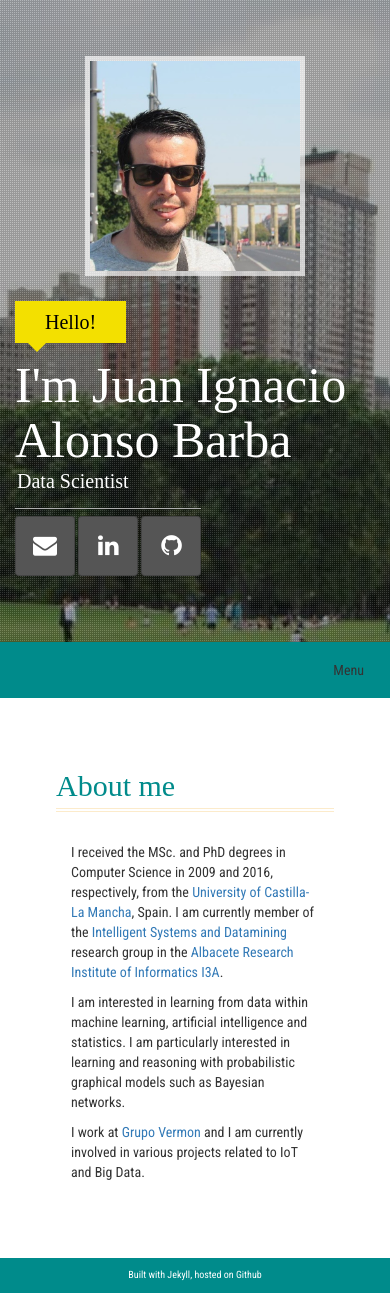
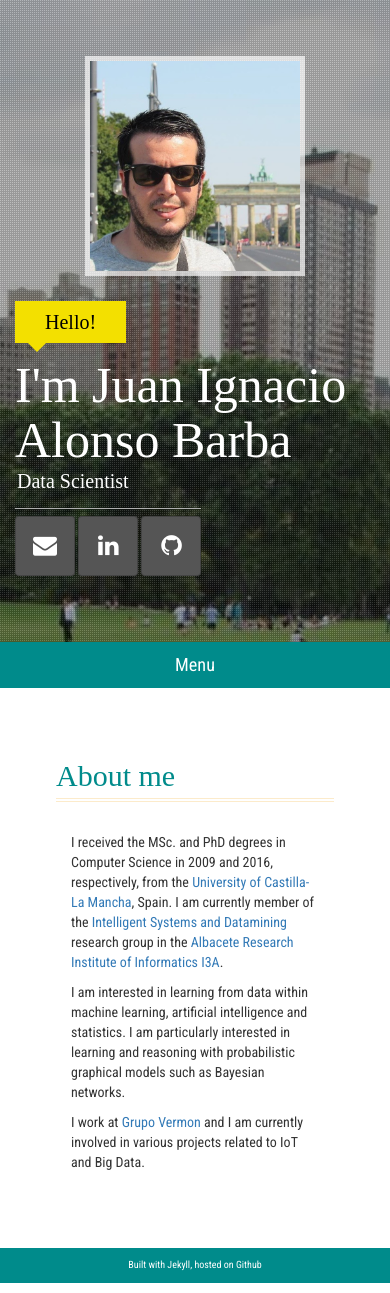
Before and after one commit to jialonso/jialonso.github.io, a Jekyll site: the page built from index.html, in a window 390 px wide. Built offline with Jekyll 4.4.1, drawn with Linux system fonts in a browser that asks for light colours; nearby versions of some CDN libraries; some web fonts are replaced.

Commit message:
Fixed menu CSS

```diff
--- a/css/custom.css
+++ b/css/custom.css
@@ -157,7 +157,23 @@ ul.nav.navbar li a:hover,ul.nav.navbar li a.active,ul.nav.navbar li a:focus{
 	-ms-transform: scale(0.8);
 }
 
-
+@media(max-width:767px){
+.navbar-toggle {
+    float: none;
+    width: 100%;
+    text-align: center;
+    margin: 0;
+    font-size: 1.3em;
+    color: #fff;
+}
+.nav > li {
+    display: block;
+}
+ul.nav.navbar li a {
+    padding: 0.8em 1.5em;
+    font-size: 1.1em;
+}
+}
 
 /*--//top-nav--*/
 
```
